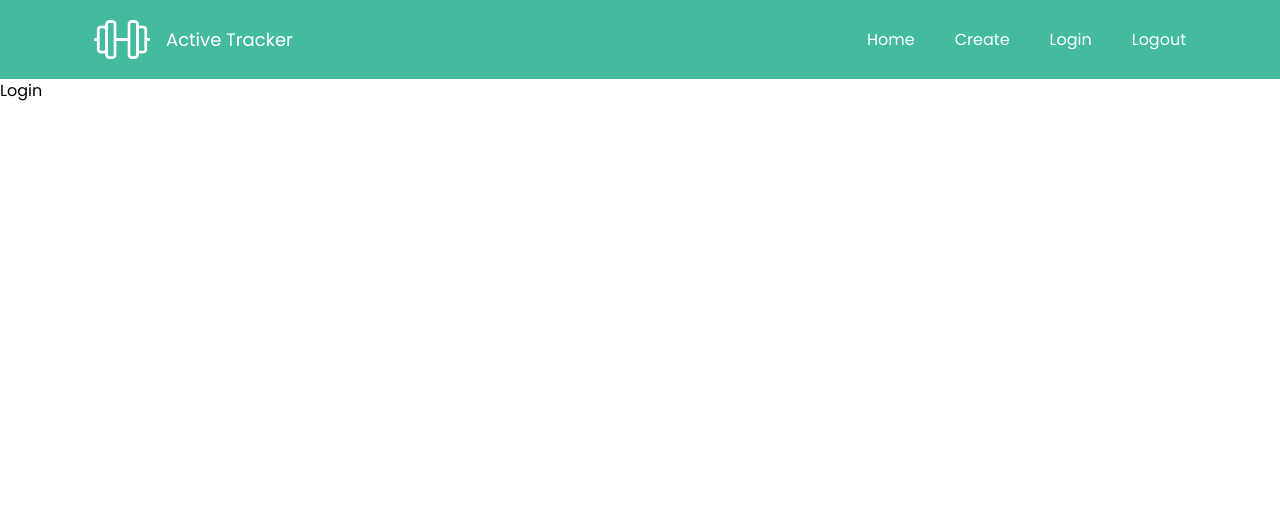
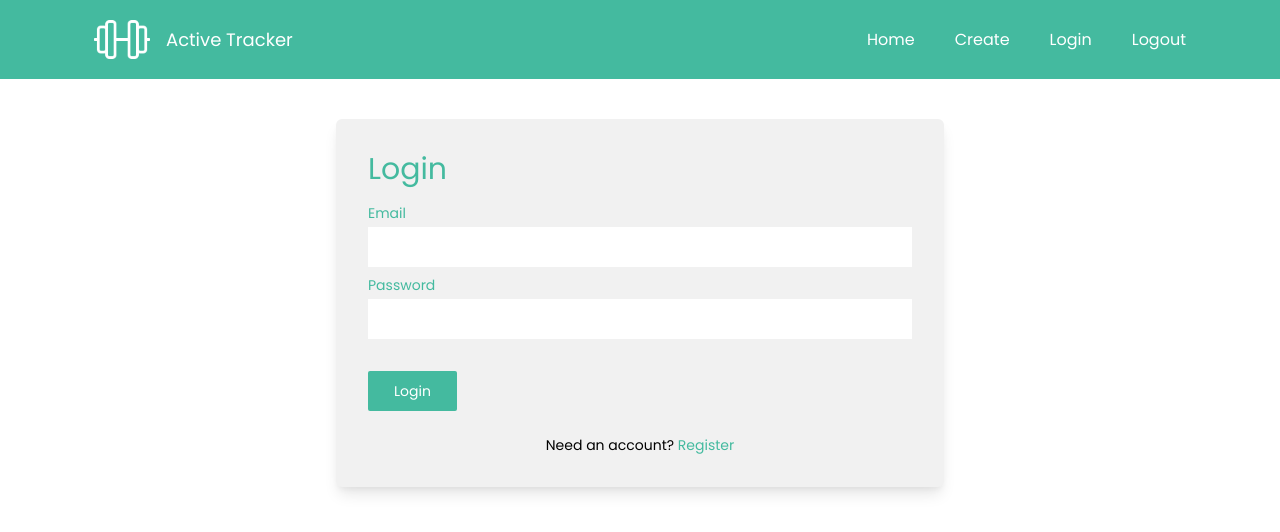
Before and after one commit to CydoEntis/exercise-tracker, a Vue app: page /login in a window 1280 px wide. Shown: the top 532 px of the page. Built offline with nearby package versions, Linux system fonts and the light colour scheme.

Commit message:
Added register page

```diff
--- a/src/views/Login.vue
+++ b/src/views/Login.vue
@@ -1,18 +1,65 @@
 <template>
-  <div>
-    <h1>Login</h1>
+  <div class="max-w-screen-sm mx-auto px-4 py-10">
+    <!-- Error Handling -->
+    <div v-if="errorMsg" class="mb-10 p-4 rounded-md bg-light-grey shadow-lg">
+      <p class="text-red-500">{{ errorMsg }}</p>
+    </div>
+    <!-- Login -->
+    <form class="p-8 flex flex-col bg-light-grey rounded-md shadow-lg">
+      <h1 class="text-3xl text-at-light-green mb-4">Login</h1>
+      <div class="flex flex-col mb-2">
+        <label for="email" class="mb-1 text-sm text-at-light-green"
+          >Email</label
+        >
+        <input
+          type="email"
+          required
+          class="p-2 text-gray-500 focus:outline-none"
+          id="email"
+          v-model="email"
+        />
+      </div>
+
+      <div class="flex flex-col mb-2">
+        <label for="email" class="mb-1 text-sm text-at-light-green"
+          >Password</label
+        >
+        <input
+          type="password"
+          required
+          class="p-2 text-gray-500 focus:outline-none"
+          id="password"
+          v-model="password"
+        />
+      </div>
+      <button
+        type="submit"
+        class="mt-6 py-2 px-6 rounded-sm self-start text-sm text-white bg-at-light-green duration-200 border-solid border-2 border-transparent hover:border-at-light-green hover:bg-white hover:text-at-light-green"
+      >
+        Login
+      </button>
+
+      <router-link class="text-sm mt-6 text-center" :to="{ name: 'Register' }"
+        >Need an account?
+        <span class="text-at-light-green">Register</span></router-link
+      >
+    </form>
   </div>
 </template>
 
 <script>
+import { ref } from 'vue';
+
 export default {
-  name: "login",
+  name: 'register',
   setup() {
     // Create data / vars
+    const email = ref(null);
+    const password = ref(null);
+    const errorMsg = ref(null);
+    // Register function
 
-    // Login function
-
-    return {};
+    return { email, password, errorMsg };
   },
 };
 </script>
```
